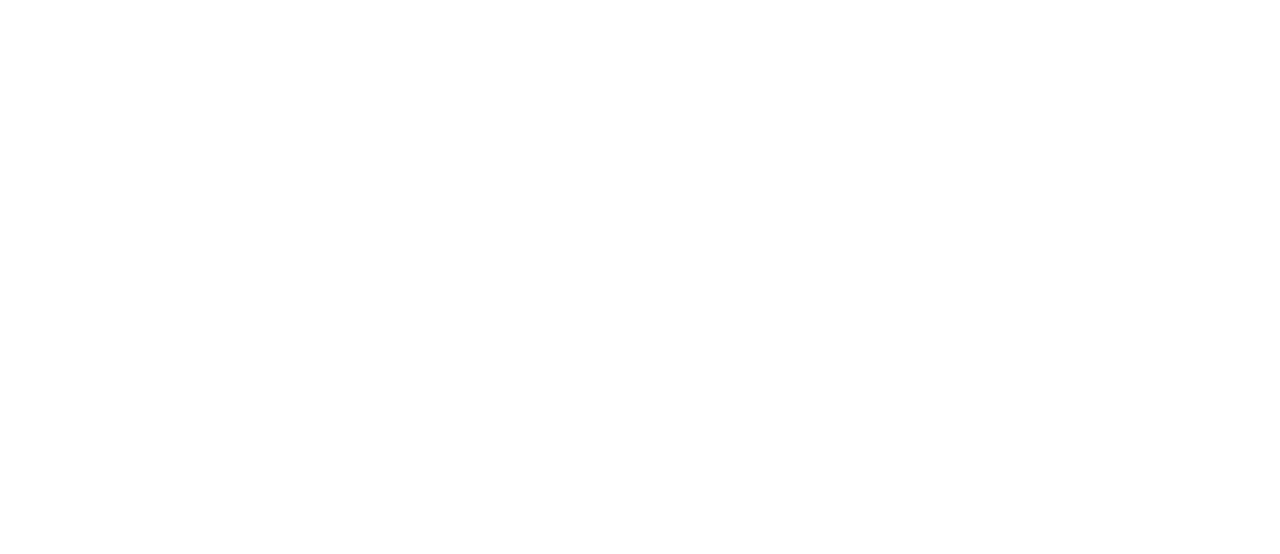
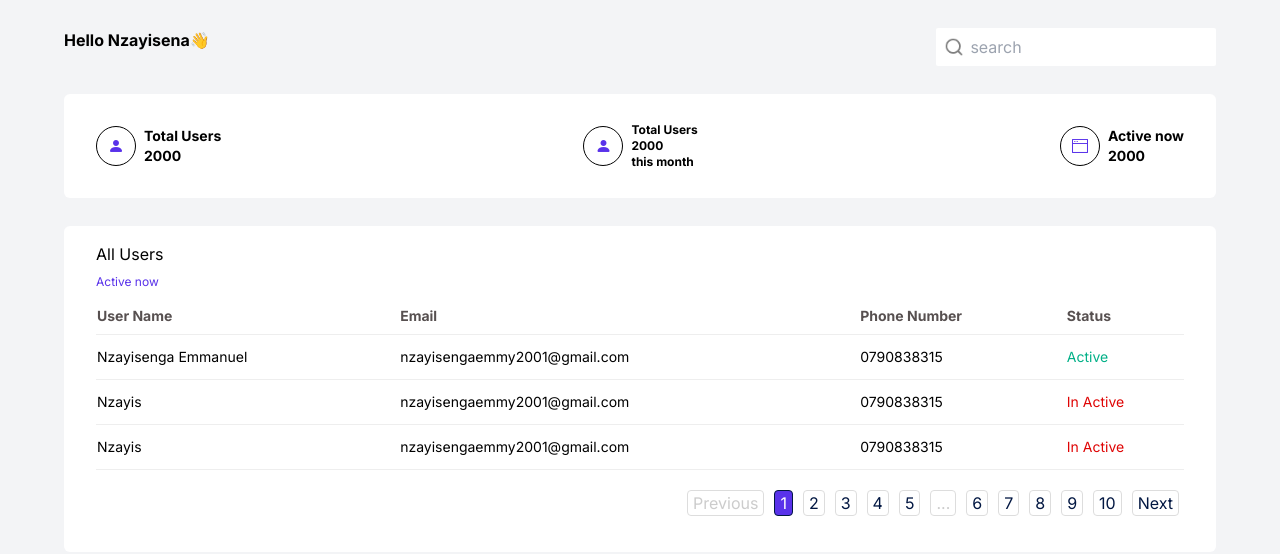
Before and after one commit to ETStraining/Ticket-Management-System, a React (Vite) app: page /users in a window 1280 px wide. Before the commit this address had no page. Shown: the top 554 px of the page. Built offline with nearby package versions, Linux system fonts and the light colour scheme.

Commit message:
adding users page

```diff
--- a/package.json
+++ b/package.json
@@ -10,6 +10,7 @@
     "preview": "vite preview"
   },
   "dependencies": {
+    "bootstrap-icons": "^1.11.3",
     "firebase": "^10.13.0",
     "framer-motion": "^11.3.30",
     "leaflet": "^1.9.4",
@@ -19,7 +20,8 @@
     "react-icon": "^1.0.0",
     "react-icons": "^5.3.0",
     "react-leaflet": "^4.2.1",
-    "react-router-dom": "^6.26.0"
+    "react-router-dom": "^6.26.0",
+    "sass": "^1.77.8"
   },
   "devDependencies": {
     "@types/react": "^18.3.3",
--- a/src/App.jsx
+++ b/src/App.jsx
@@ -3,6 +3,8 @@ import Hero from './components/Hero'
 import 'leaflet/dist/leaflet.css';
 import Departures from './components/Departures';
 import Vision from './components/Vision';
+import 'bootstrap-icons/font/bootstrap-icons.css';
+
 
 function App() {
   return (
--- a/src/components/Dashboard.jsx
+++ b/src/components/Dashboard.jsx
@@ -1,4 +1,5 @@
 import React, { useState } from "react";
+import { Link } from "react-router-dom";
 import { useNavigate } from "react-router-dom";
 
 import {
@@ -51,14 +52,14 @@ const Dashboard = () => {
   ];
 
   return (
-    <div className=" flex h-screen bg-gray-100 text-sm pt-4 mb-4">
+    <div className="flex h-screen bg-gray-100 text-sm pt-4 mb-4">
       <div className="hidden sm:block md:w-56 bg-white shadow-md">
         <div className="p-3 text-lg font-bold">ALL TICKETS</div>
         <nav>
           {sidebarItems.map((item, index) => (
             <a
               key={index}
-              href="#"
+              href="users"
               className="flex items-center p-3 text-gray-700 hover:bg-purple-100"
             >
               <item.icon className="mr-3 text-sm" />
@@ -200,7 +201,7 @@ const Dashboard = () => {
               2
             </button>
             <button
-              className="px-3 py-1.5 rounded-md text-gray-9ll00 text-[13px]"
+              className="px-3 py-1.5 rounded-md text-gray-900 text-[13px]"
               onClick={() => setCurrentPage(currentPage + 1)}
             >
               Next
--- /dev/null
+++ b/src/components/Users.jsx
@@ -0,0 +1,119 @@
+import React, { useState } from "react";
+import Pagination from "../pagination/pagination";
+import search from "../assets/search 1.png";
+
+const Users = () => {
+  // State for pagination
+  const [currentPage, setCurrentPage] = useState(1);
+  const totalPages = 10; // You can dynamically calculate this based on the data
+
+  const handlePageChange = (page) => {
+    setCurrentPage(page);
+    // Fetch new data based on the page or update the displayed data
+  };
+
+  return (
+    <div className="h-screen bg-[#f3f4f6]">
+      <div className="w-[90%] m-auto h-screen">
+        <div className="w-full flex justify-between mt-7">
+          <p>
+            <b>Hello Nzayisena👋</b>
+          </p>
+          <div className="w-[280px] h-[38px] bg-white rounded-sm flex items-center px-2 justify-between">
+            <img src={search} width="20" height="20" alt="search icon" />
+            <input
+              type="search"
+              placeholder="search"
+              className="w-[90%] outline-none"
+            />
+          </div>
+        </div>
+        <div className="w-full bg-white rounded-md py-7 px-8 mt-7 flex justify-between">
+          <div className="flex gap-2 items-center">
+            <div className="rounded-full w-10 h-10 flex justify-center items-center border-[1px] border-[#000000]">
+              <i className="bi bi-person-fill" style={{ color: "#5932EA" }}></i>
+            </div>
+            <div className="text-sm">
+              <b>
+                Total Users
+                <br />
+                2000
+              </b>
+            </div>
+          </div>
+          <div className="flex gap-2 items-center">
+            <div className="rounded-full w-10 h-10 flex justify-center items-center border-[1px] border-[#000000]">
+              <i className="bi bi-person-fill" style={{ color: "#5932EA" }}></i>
+            </div>
+            <div className="text-xs">
+              <b>
+                Total Users
+                <br />
+                2000
+                <br />
+                this month
+              </b>
+            </div>
+          </div>
+          <div className="flex gap-2 items-center">
+            <div className="rounded-full w-10 h-10 flex justify-center items-center border-[1px] border-[#000000]">
+              <i className="bi-window-fullscreen" style={{ color: "#5932EA" }}></i>
+            </div>
+            <div className="text-sm">
+              <b>
+                Active now
+                <br />
+                2000
+                <br />
+              </b>
+            </div>
+          </div>
+        </div>
+        <div className="bg-white w-full rounded-md mt-7 px-8 py-4">
+          <p>All Users</p>
+          <p className="text-xs mt-2" style={{ color: "#5932EA" }}>Active now</p>
+          <table className="w-full mt-2">
+            <thead>
+              <tr className="text-[#575050] text-sm border-b border-[#EEEEEE]">
+                <th className="text-left py-2">User Name</th>
+                <th className="text-left py-2">Email</th>
+                <th className="text-left py-2">Phone Number</th>
+                <th className="text-left py-2">Status</th>
+              </tr>
+            </thead>
+            <tbody>
+              {/* Map through your user data here */}
+              <tr className="text-sm border-b border-[#EEEEEE]">
+                <td className="text-left py-3">Nzayisenga Emmanuel</td>
+                <td className="text-left py-3">nzayisengaemmy2001@gmail.com</td>
+                <td className="text-left py-3">0790838315</td>
+                <td className="text-left text-[#00B087] py-3">Active</td>
+              </tr>
+              <tr className="text-sm border-b border-[#EEEEEE]">
+                <td className="text-left py-3">Nzayis</td>
+                <td className="text-left py-3">nzayisengaemmy2001@gmail.com</td>
+                <td className="text-left py-3">0790838315</td>
+                <td className="text-left text-[#DF0404] py-3">In Active</td>
+              </tr>
+              <tr className="text-sm border-b border-[#EEEEEE]">
+                <td className="text-left py-3">Nzayis</td>
+                <td className="text-left py-3">nzayisengaemmy2001@gmail.com</td>
+                <td className="text-left py-3">0790838315</td>
+                <td className="text-left text-[#DF0404] py-3">In Active</td>
+              </tr>
+
+              {/* More rows as needed */}
+            </tbody>
+          </table>
+          <Pagination
+            currentPage={currentPage}
+            totalPages={totalPages}
+            onPageChange={handlePageChange}
+          />
+        </div>
+      </div>
+    </div>
+  );
+};
+
+export default Users;
--- a/src/index.css
+++ b/src/index.css
@@ -7,4 +7,5 @@
 *{
   font-family: "Inter", sans-serif;
   overflow-x: hidden;
+
 }
--- a/src/main.jsx
+++ b/src/main.jsx
@@ -11,6 +11,7 @@ import Dashboard from "./components/Dashboard.jsx";
 import NewTicket from "./components/NewTicket.jsx";
 import ContactDetail from "./components/ContactDetail.jsx";
 import About from "./components/About.jsx";
+import Users from "./components/Users.jsx";
 
 ReactDOM.createRoot(document.getElementById("root")).render(
   <React.StrictMode>
@@ -25,6 +26,7 @@ ReactDOM.createRoot(document.getElementById("root")).render(
         <Route path="/new-ticket" element={<NewTicket />} />
         <Route path="/login" element={<Login />} />
         <Route path="/register" element={<Register />} />
+        <Route path="/users" element={<Users />} />
       </Routes>
     </Router>
   </React.StrictMode>
--- /dev/null
+++ b/src/pagination/pagination.jsx
@@ -0,0 +1,108 @@
+import React from "react";
+import "./pagination.scss";
+
+const Pagination = ({ currentPage, totalPages, onPageChange }) => {
+  const handleClick = (page) => {
+    if (page > 0 && page <= totalPages) {
+      onPageChange(page);
+    }
+  };
+
+  const renderPageNumbers = () => {
+    const pageNumbers = [];
+
+    if (totalPages <= 7) {
+      // Display all pages if total is less than or equal to 7
+      for (let i = 1; i <= totalPages; i++) {
+        pageNumbers.push(
+          <li
+            key={i}
+            className={`page-item ${i === currentPage ? "active" : ""}`}
+            onClick={() => handleClick(i)}
+          >
+            {i}
+          </li>
+        );
+      }
+    } else {
+      // Display first 5, current, and last page
+      for (let i = 1; i <= 5; i++) {
+        pageNumbers.push(
+          <li
+            key={i}
+            className={`page-item ${i === currentPage ? "active" : ""}`}
+            onClick={() => handleClick(i)}
+          >
+            {i}
+          </li>
+        );
+      }
+
+      if (currentPage > 6) {
+        pageNumbers.push(
+          <li key="ellipsis-1" className="page-item disabled">
+            ...
+          </li>
+        );
+      }
+
+      if (currentPage > 5 && currentPage < totalPages - 4) {
+        pageNumbers.push(
+          <li
+            key={currentPage}
+            className={`page-item ${
+              currentPage ? "active" : ""
+            }`}
+            onClick={() => handleClick(currentPage)}
+          >
+            {currentPage}
+          </li>
+        );
+      }
+
+      if (currentPage < totalPages - 5) {
+        pageNumbers.push(
+          <li key="ellipsis-2" className="page-item disabled">
+            ...
+          </li>
+        );
+      }
+
+      for (let i = totalPages - 4; i <= totalPages; i++) {
+        if (i > 5) {
+          pageNumbers.push(
+            <li
+              key={i}
+              className={`page-item ${i === currentPage ? "active" : ""}`}
+              onClick={() => handleClick(i)}
+            >
+              {i}
+            </li>
+          );
+        }
+      }
+    }
+
+    return pageNumbers;
+  };
+
+  return (
+    <ul className="pagination">
+      <li
+        className={`page-item ${currentPage === 1 ? "disabled" : ""}`}
+        onClick={() => handleClick(currentPage - 1)}
+      >
+        Previous
+      </li>
+      {renderPageNumbers()}
+      <li
+        className={`page-item ${currentPage === totalPages ? "disabled" : ""}`}
+        onClick={() => handleClick(currentPage + 1)}
+      >
+        Next
+      </li>
+    </ul>
+  );
+};
+
+export default Pagination;
--- /dev/null
+++ b/src/pagination/pagination.scss
@@ -0,0 +1,33 @@
+.pagination {
+  display: flex;
+  list-style-type: none;
+  padding: 0;
+  margin: 20px 0;
+  float: right;
+  // justify-content: center;
+
+  .page-item {
+    margin: 0 5px;
+    padding: 0px 05px;
+    border: 1px solid #ddd;
+    cursor: pointer;
+    color: #021742;
+    background-color: #fff;
+    border-radius: 4px;
+
+    &:hover {
+      background-color: #f1f1f1;
+    }
+
+    &.active {
+      background-color: #5932EA;
+      color: #fff;
+      border-color: #021742;
+    }
+
+    &.disabled {
+      cursor: not-allowed;
+      color: #ccc;
+    }
+  }
+}
```
Also changed, not shown: src/assets/search 1.png (added), 1 other file (tests, documents, lock files or other folders).
